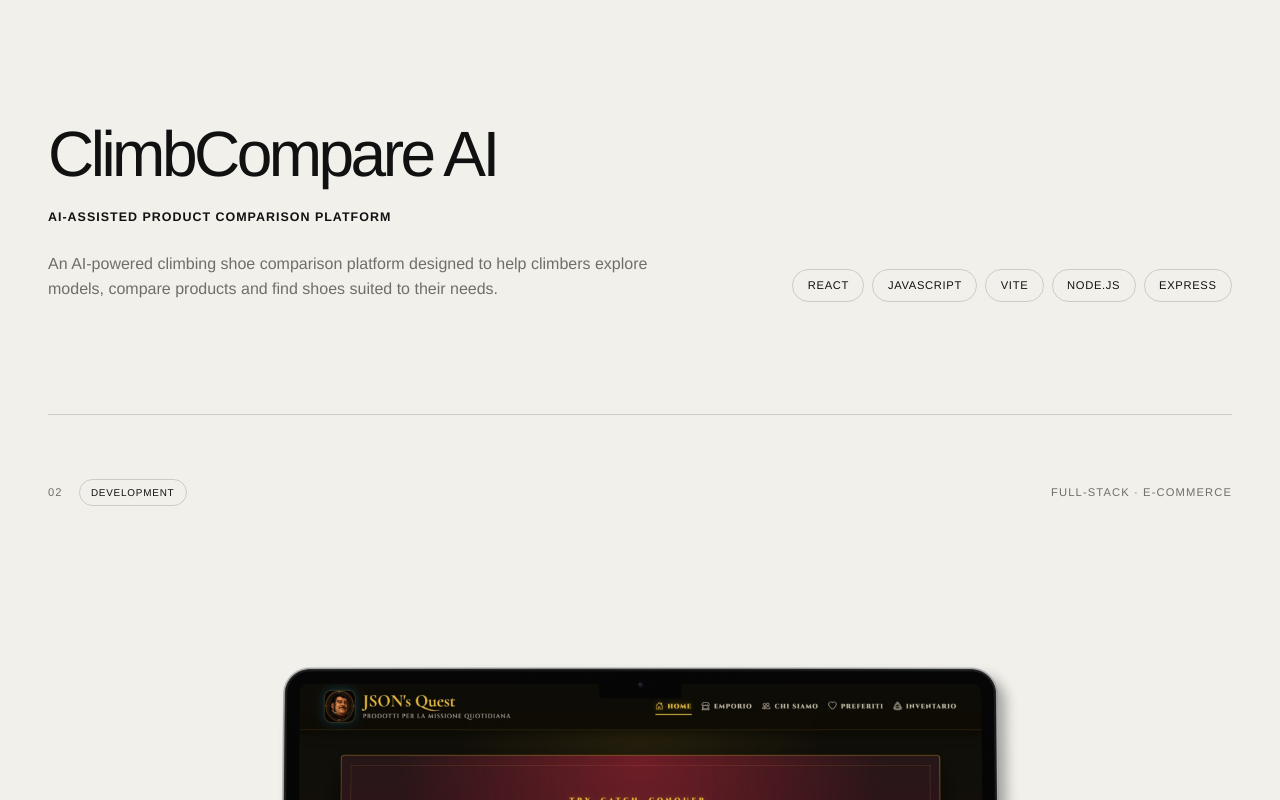
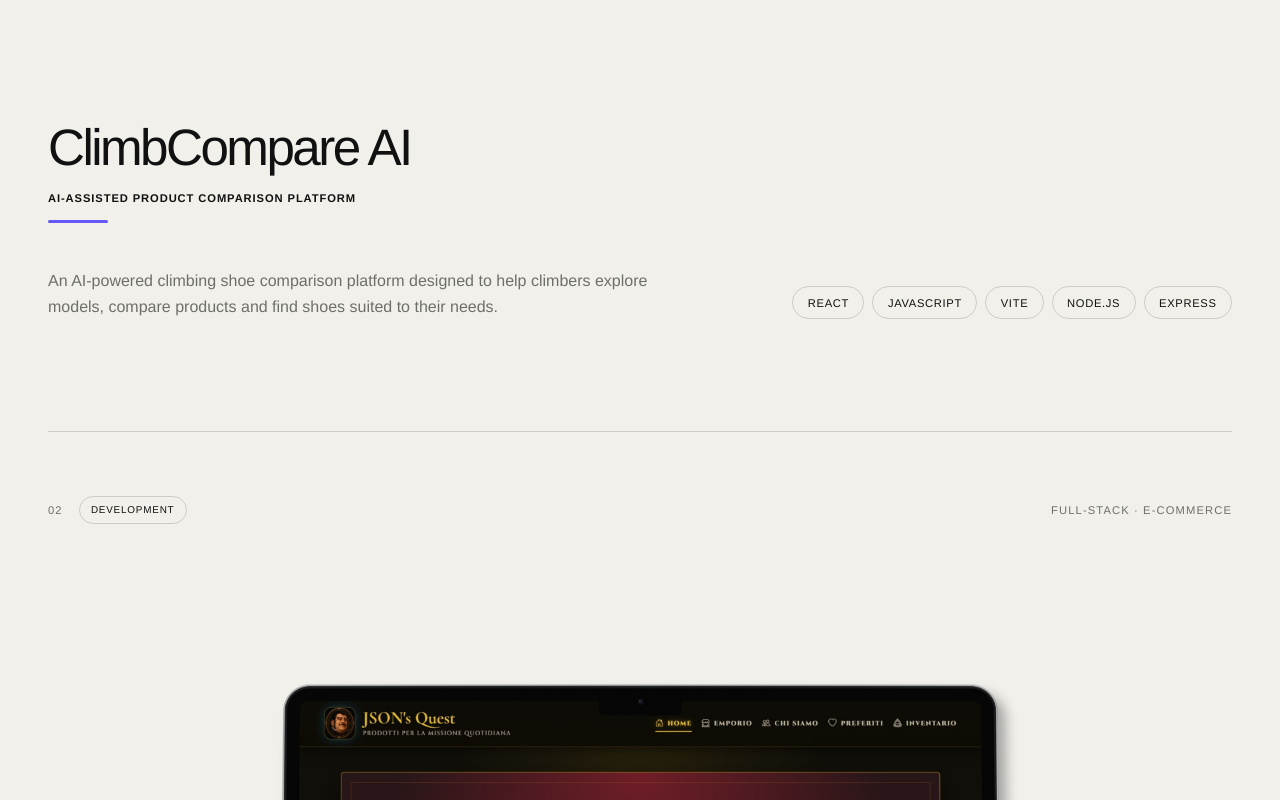
Before and after one commit to alessiaasmeraglia/portfolio, a React (Vite) app: page / in a window 1280 px wide. Shown: the part 2140-2940 px from the top of the page. Built offline with nearby package versions, Linux system fonts and the light colour scheme.

Commit message:
Migliorato stile

```diff
--- a/src/index.css
+++ b/src/index.css
@@ -515,7 +515,9 @@ img {
     padding: 1rem 1.4rem;
     border-radius: 999px;
     background: var(--background);
-    box-shadow: 0 12px 30px rgba(17, 17, 17, 0.08);
+    box-shadow:
+        0 14px 28px rgba(101, 88, 245, 0.22),
+        0 6px 14px rgba(17, 17, 17, 0.08);
     font-size: 0.72rem;
     font-weight: 500;
     text-transform: uppercase;
@@ -547,11 +549,11 @@ img {
 }
 
 .project-card h3 {
-    margin-bottom: 1.5rem;
-    font-size: clamp(2.5rem, 5vw, 5.5rem);
+    margin-bottom: 1.2rem;
+    font-size: clamp(2.2rem, 4vw, 4rem);
     font-weight: 500;
     line-height: 0.95;
-    letter-spacing: -0.055em;
+    letter-spacing: -0.05em;
 }
 
 .project-card h3 a {
@@ -578,13 +580,33 @@ img {
 }
 
 .project-card__highlight {
-    margin-bottom: 1.5rem;
-    font-size: 0.78rem;
-    font-weight: 600;
-    line-height: 1.4;
+    position: relative;
+
+    margin-bottom: 2.8rem;
+    padding-bottom: 1.2rem;
+
+    font-size: 0.7rem;
+    font-weight: 700;
+
     text-transform: uppercase;
     letter-spacing: 0.08em;
+
     color: var(--text);
+}
+
+.project-card__highlight::after {
+    content: "";
+
+    position: absolute;
+    left: 0;
+    bottom: 0;
+
+    width: 60px;
+    height: 3px;
+
+    border-radius: 999px;
+
+    background: var(--accent);
 }
 
 .project-card__copy>p:not(.project-card__highlight) {
```
